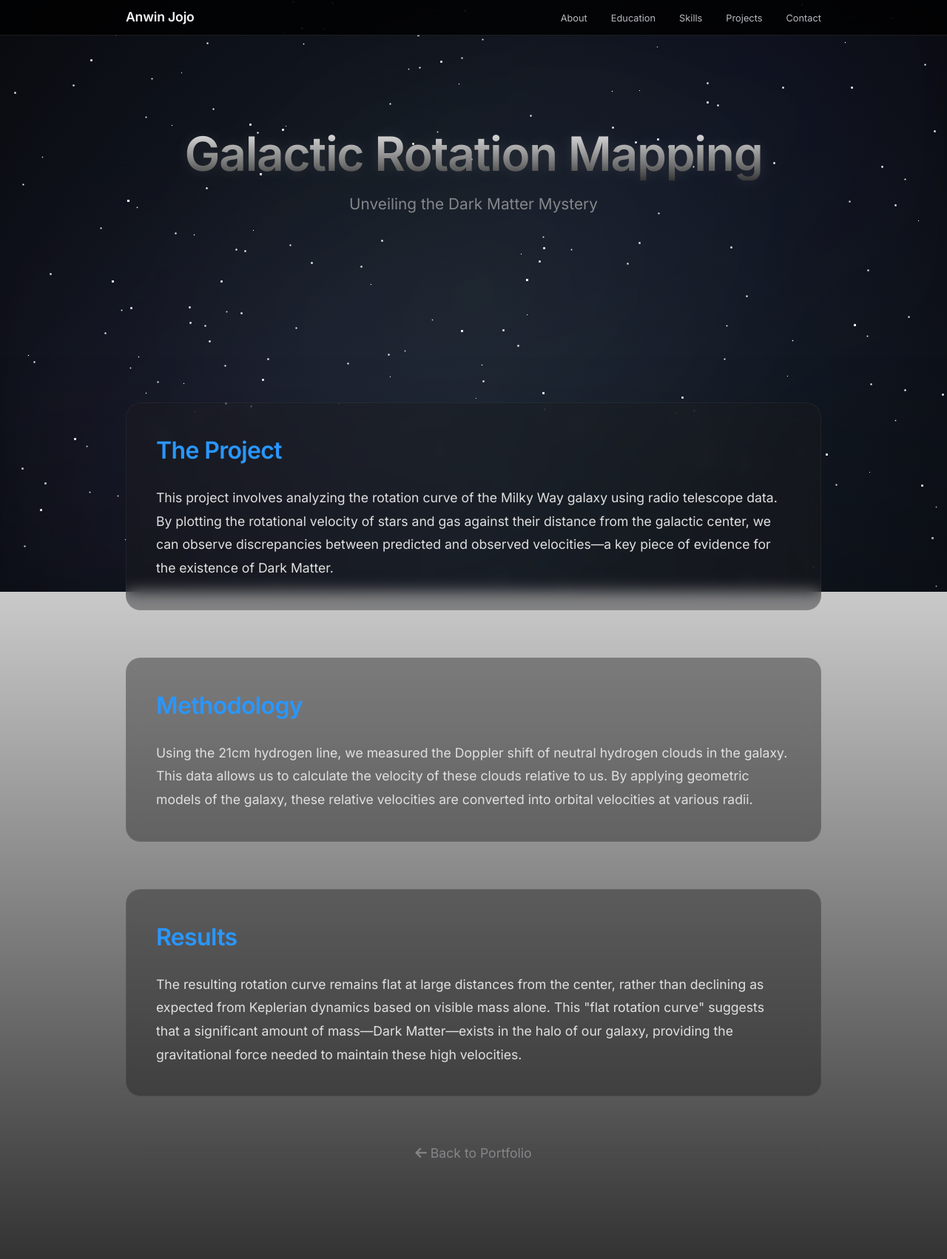
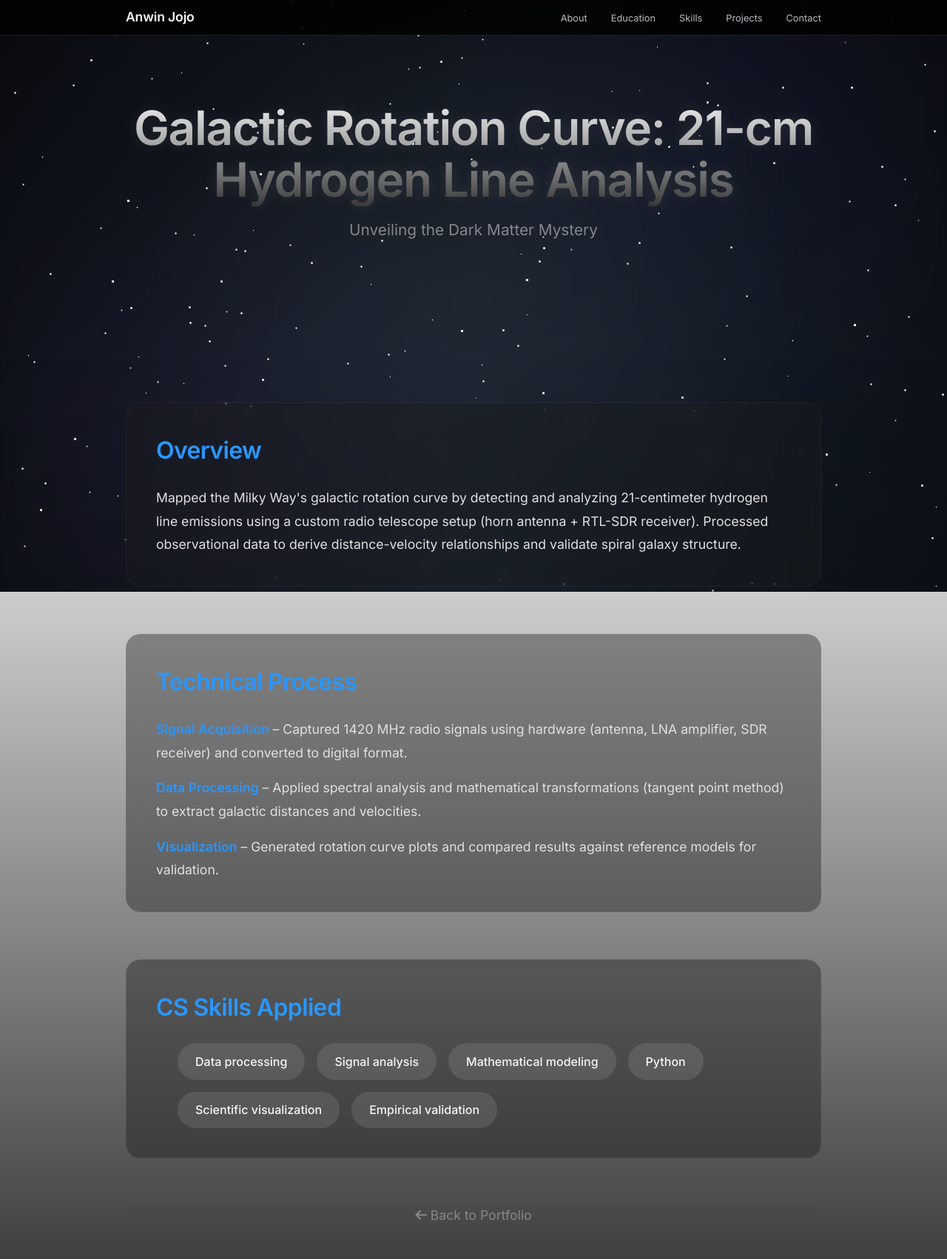
Before and after one commit to guess-watt/portfolio, a Flask app: page /project/galactic-rotation-curve in a window 1280 px wide. Shown: the top 1702 px of the page at 74% size. Run offline with Flask 3, Linux system fonts and the light colour scheme.

Commit message:
Update Galactic Rotation project content

```diff
--- a/templates/project_galactic.html
+++ b/templates/project_galactic.html
@@ -11,7 +11,7 @@
 
 <section class="project-hero">
     <div class="container hero-content">
-        <h1 class="animate-text project-title">Galactic Rotation Mapping</h1>
+        <h1 class="animate-text project-title">Galactic Rotation Curve: 21-cm Hydrogen Line Analysis</h1>
         <p class="secondary-text animate-text" style="animation-delay: 0.1s;">Unveiling the Dark Matter Mystery</p>
     </div>
 </section>
@@ -19,27 +19,37 @@
 <section class="project-details">
     <div class="container">
         <div class="detail-block reveal">
-            <h2>The Project</h2>
-            <p>This project involves analyzing the rotation curve of the Milky Way galaxy using radio telescope data. By
-                plotting the rotational velocity of stars and gas against their distance from the galactic center, we
-                can observe discrepancies between predicted and observed velocities—a key piece of evidence for the
-                existence of Dark Matter.</p>
+            <h2>Overview</h2>
+            <p>Mapped the Milky Way's galactic rotation curve by detecting and analyzing 21-centimeter hydrogen line
+                emissions using a custom radio telescope setup (horn antenna + RTL-SDR receiver). Processed
+                observational
+                data to derive distance-velocity relationships and validate spiral galaxy structure.</p>
         </div>
 
         <div class="detail-block reveal">
-            <h2>Methodology</h2>
-            <p>Using the 21cm hydrogen line, we measured the Doppler shift of neutral hydrogen clouds in the galaxy.
-                This data allows us to calculate the velocity of these clouds relative to us. By applying geometric
-                models of the galaxy, these relative velocities are converted into orbital velocities at various radii.
-            </p>
+            <h2>Technical Process</h2>
+            <p><strong class="highlight">Signal Acquisition</strong> – Captured 1420 MHz radio signals using hardware
+                (antenna, LNA
+                amplifier, SDR receiver) and converted to digital format.</p>
+            <p style="margin-top: 1rem;"><strong class="highlight">Data Processing</strong> – Applied spectral analysis
+                and
+                mathematical transformations (tangent point method) to extract galactic distances and velocities.</p>
+            <p style="margin-top: 1rem;"><strong class="highlight">Visualization</strong> – Generated rotation curve
+                plots and
+                compared results against reference models for validation.</p>
         </div>
 
         <div class="detail-block reveal">
-            <h2>Results</h2>
-            <p>The resulting rotation curve remains flat at large distances from the center, rather than declining as
-                expected from Keplerian dynamics based on visible mass alone. This "flat rotation curve" suggests that a
-                significant amount of mass—Dark Matter—exists in the halo of our galaxy, providing the gravitational
-                force needed to maintain these high velocities.</p>
+            <h2>CS Skills Applied</h2>
+            <div class="skills-container" style="justify-content: start; margin-top: 1rem;">
+                <!-- Using skill tags for better visual logic than just text -->
+                <div class="skill-tag">Data processing</div>
+                <div class="skill-tag">Signal analysis</div>
+                <div class="skill-tag">Mathematical modeling</div>
+                <div class="skill-tag">Python</div>
+                <div class="skill-tag">Scientific visualization</div>
+                <div class="skill-tag">Empirical validation</div>
+                </div>
         </div>
 
         <div class="detail-block reveal center-content">
```
